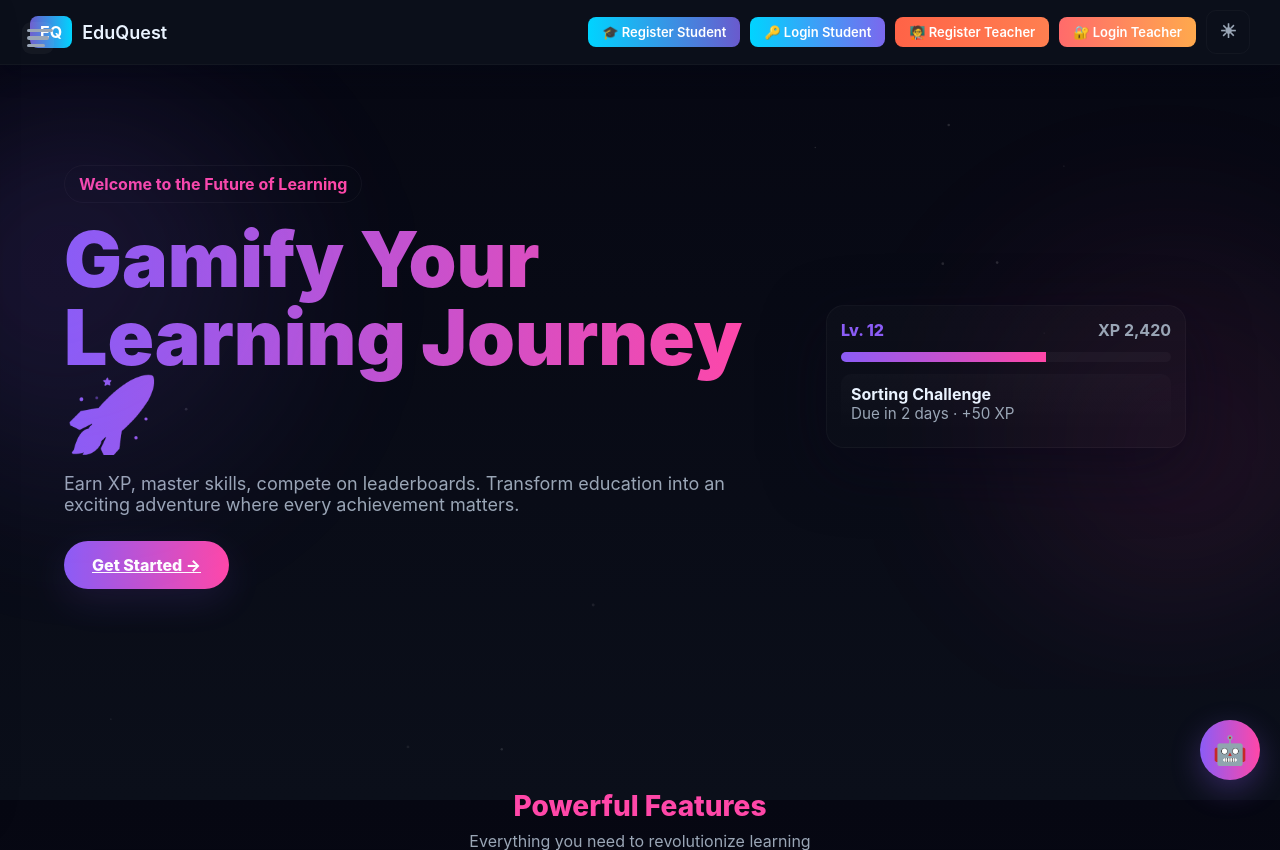
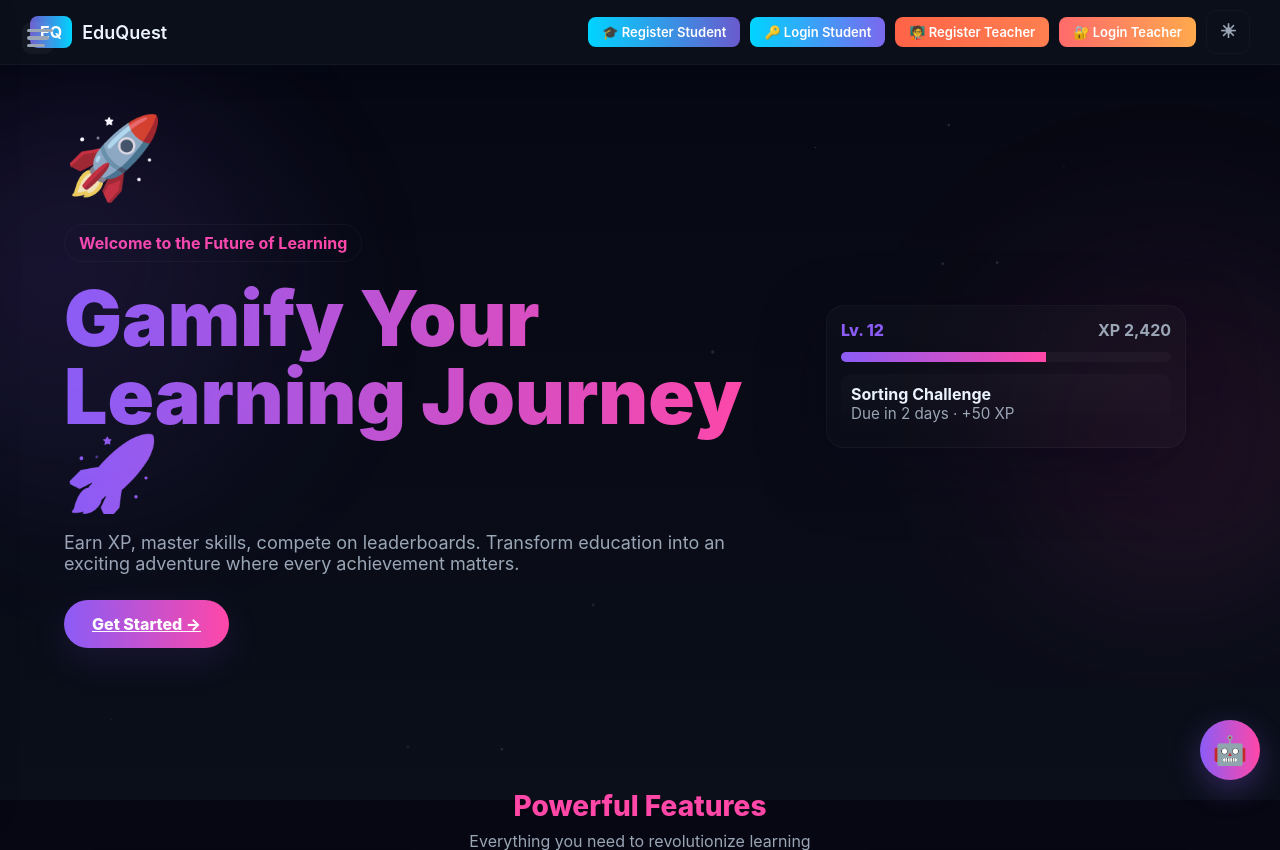
Before and after one commit to Pratyush117799/eduquestt, a Django app: page / in a window 1280 px wide. Shown: the top 850 px of the page. Run offline with Django 5.2, Linux system fonts and the light colour scheme.

Commit message:
Changed few things

```diff
--- a/edu_app/templates/home.html
+++ b/edu_app/templates/home.html
@@ -644,6 +644,9 @@ document.addEventListener('DOMContentLoaded',()=>{
 
   <div class="hero-inner">
     <div class="hero-left">
+      <div style="width:100px;height:100px;display:flex;align-items:center;justify-content:center;margin-bottom:18px;font-size:80px;">
+        🚀
+      </div>
       <div class="kicker">Welcome to the Future of Learning</div>
       <h1 id="hero-heading" class="headline">Gamify Your Learning Journey 🚀</h1>
       <p class="sub">Earn XP, master skills, compete on leaderboards. Transform education into an exciting adventure where every achievement matters.</p>
```
